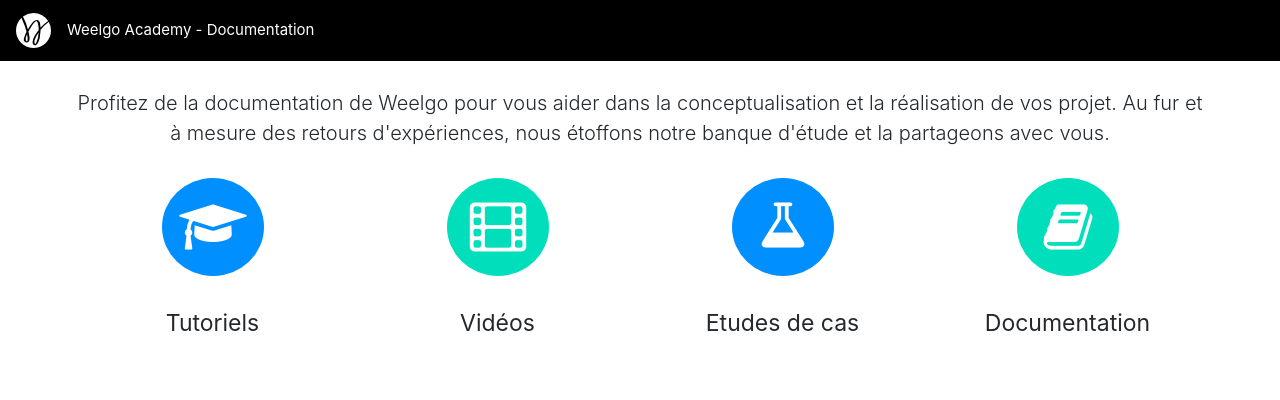
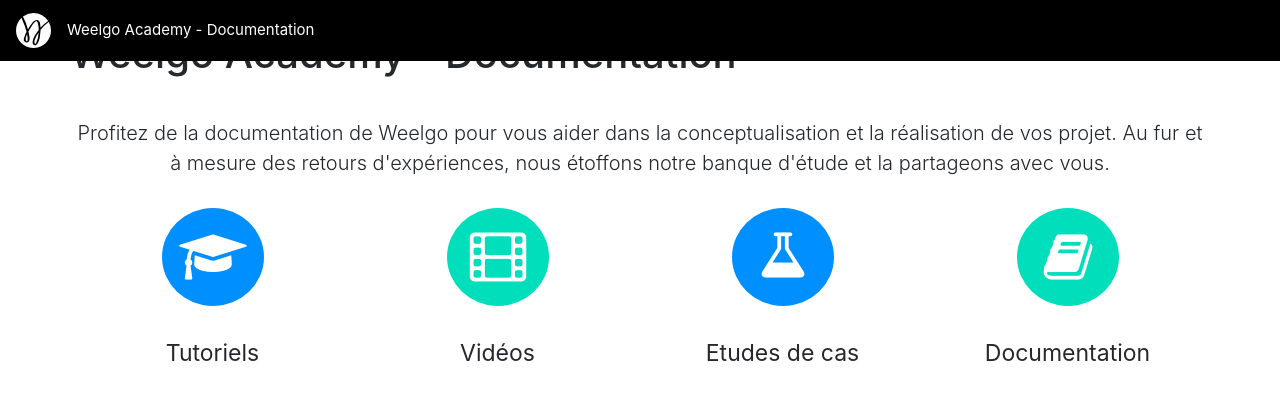
Before and after one commit to Weelgo/weelgo.github.io, a Jekyll site: the page built from fr/index.html, in a window 1280 px wide and 900 px high. Shown: the top 400 px of the window. Built offline with Jekyll 4.4.1, drawn with Linux system fonts in a browser that asks for light colours.

Commit message:
Modif index

```diff
--- a/_layouts/main_index_fr.html
+++ b/_layouts/main_index_fr.html
@@ -7,7 +7,7 @@
 <body>
 	{% include docs-navbar.html %}
 
-	<div class="container">
+	<div class="container" style="margin-top: 30px;">
 
 		<div class="row">
 			<h1 class="text-center" style="margin-bottom: 20px;">Weelgo Academy - Documentation</h1>
```
